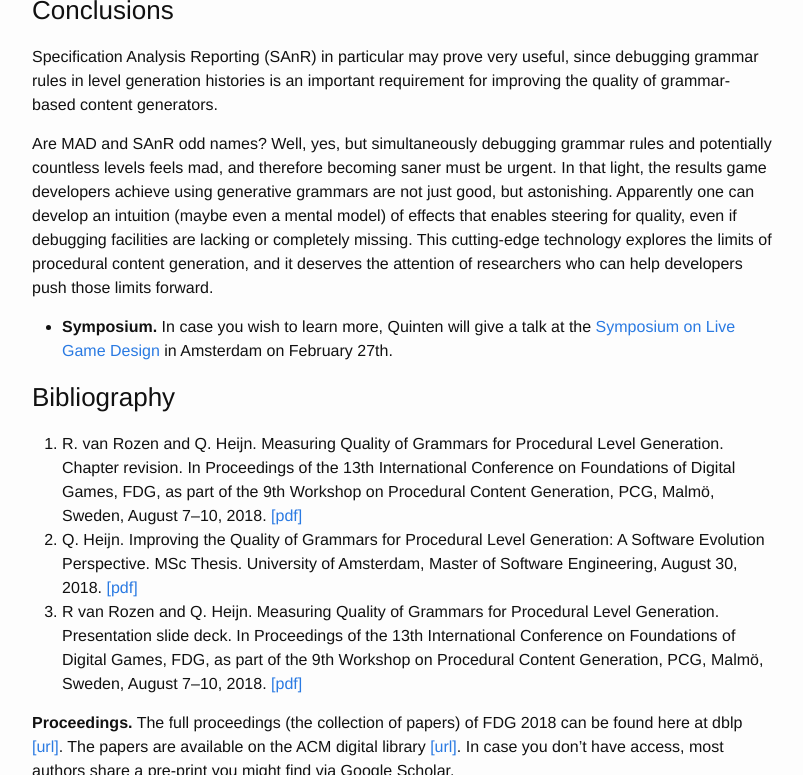
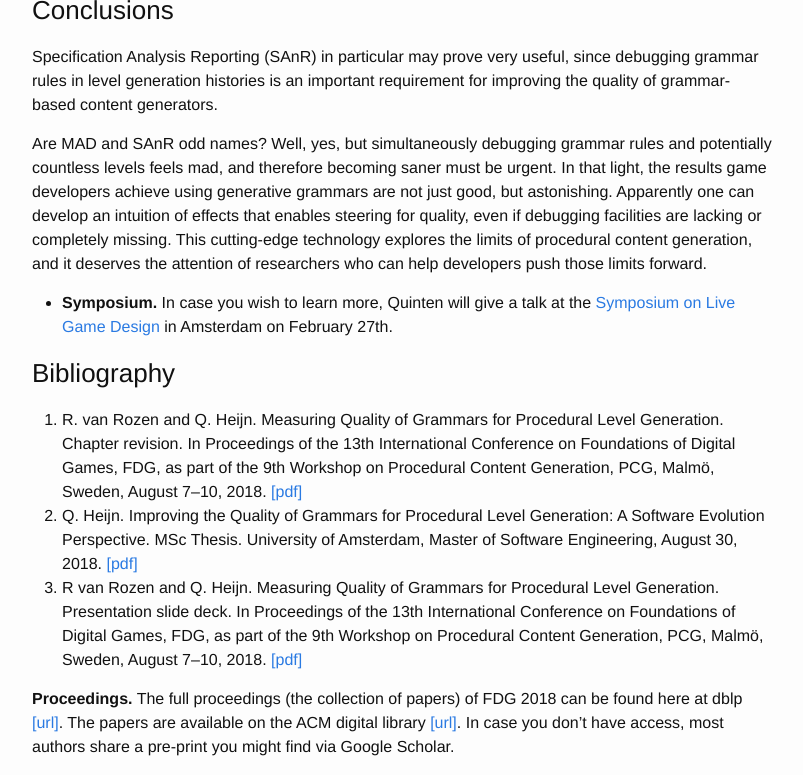
Before and after one commit to LiveGameDesign/LiveGameDesign.github.io, a Jekyll site: the page built from _posts/2019-01-02-Measuring-Quality-of-Grammars.md, in a window 1280 px wide and 900 px high, scrolled down 2477 px, cut to the strip 125-900 px from the top of the window. Shown: the whole strip, without its empty margins (238-1041 px from the left). Built offline with Jekyll 4.4.1, drawn with Linux system fonts in a browser that asks for light colours; comment, search, counter and statistics services are not loaded.

Commit message:
rephrase

```diff
--- a/_posts/2019-01-02-Measuring-Quality-of-Grammars.md
+++ b/_posts/2019-01-02-Measuring-Quality-of-Grammars.md
@@ -59,7 +59,7 @@ Specification Analysis Reporting (SAnR) in particular may prove very useful, sin
 
 Are MAD and SAnR odd names? Well, yes, but simultaneously debugging grammar rules and potentially countless levels feels mad, and therefore becoming saner must be urgent.
 In that light, the results game developers achieve using generative grammars are not just good, but astonishing.
-Apparently one can develop an intuition (maybe even a mental model) of effects that enables steering for quality, even if debugging facilities are lacking or completely missing.
+Apparently one can develop an intuition of effects that enables steering for quality, even if debugging facilities are lacking or completely missing.
 This cutting-edge technology explores the limits of procedural content generation, and it deserves the attention of researchers who can help developers push those limits forward.
 
 * **Symposium.** In case you wish to learn more, Quinten will give a talk at the [Symposium on Live Game Design](/project/update/2019/02/01/Live-Game-Design-Symposium.html) in Amsterdam on February 27th.
```
